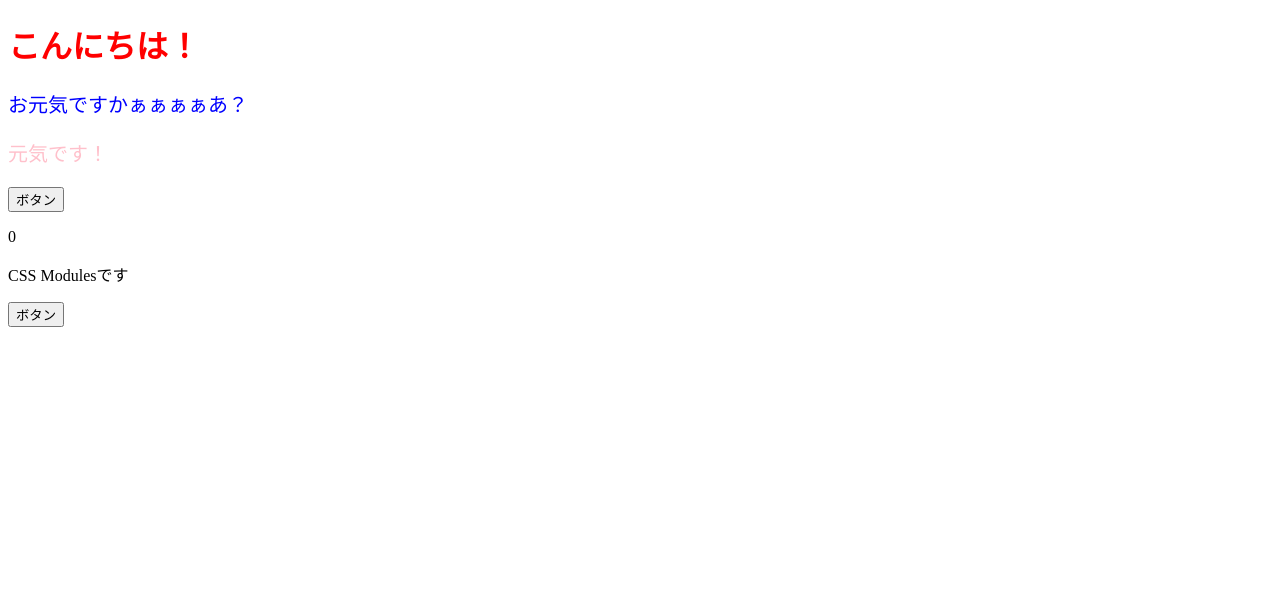
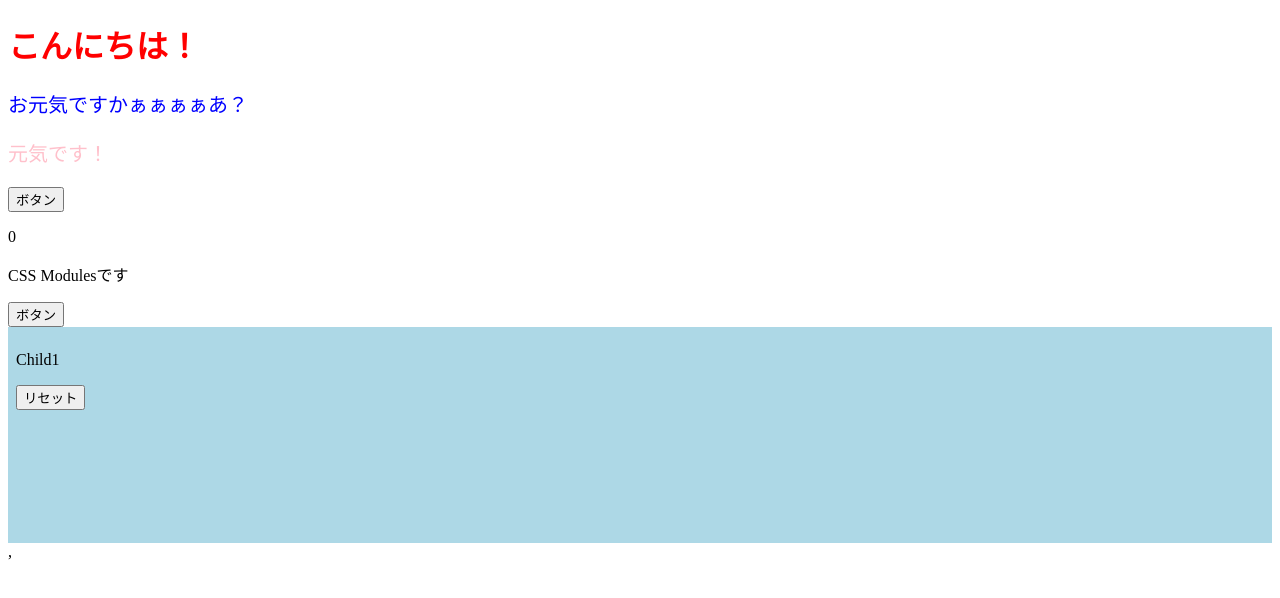
Before and after one commit to kajiharaj1/lean-react, a React (Create React App) app in the folder docker/app/react-memo/: page / in a window 1280 px wide. Shown: the top 598 px of the page. Built offline with nearby package versions, Linux system fonts and the light colour scheme.

Commit message:
グローバルなState管理

```diff
--- a/docker/app/react-memo/src/App.jsx
+++ b/docker/app/react-memo/src/App.jsx
@@ -1,15 +1,21 @@
-import { useState } from "react";
-import { useEffect } from "react";
+import { useState, memo, useCallback } from "react";
+import { Child1 } from "./components/Child1.jsx";
 import { ColoredMessage } from "./components/ColoredMessage";
 import { CssModules } from "./components/CssModules";
 
 export const App = () => {
+    console.log("Appレンダリング");
+
     // Stateの定義
     const [num, setNum] = useState(0);
 
     const onClickButton = () => {
         setNum(num + 1);
     };
+
+    const onClickReset = useCallback(() => {
+        setNum(0);
+    }, []);
 
     return (
         <>
@@ -19,6 +25,7 @@ export const App = () => {
             <button onClick={onClickButton}>ボタン</button>
             <p>{num}</p>
             <CssModules></CssModules>
+            <Child1 onClickReset={onClickReset} />
         </>
     );
 };
--- /dev/null
+++ b/docker/app/react-memo/src/components/Child1.jsx
@@ -0,0 +1,25 @@
+import { memo } from "react";
+import { useContext } from "react";
+import { AdminFlagContext } from "./providers/AdminFlagProvider";
+
+export const Child1 = memo((props) => {
+    console.log("Child1 レンダリング");
+
+    const contextValue = useContext(AdminFlagContext);
+    console.log(contextValue);
+
+    const { onClickReset } = props;
+
+    const Style = {
+        height: "200px",
+        backgroundColor: "lightblue",
+        padding: "8px",
+    };
+
+    return (
+        <div style={Style}>
+            <p>Child1</p>
+            <button onClick={onClickReset}>リセット</button>
+        </div>
+    );
+});
--- /dev/null
+++ b/docker/app/react-memo/src/components/providers/AdminFlagProvider.jsx
@@ -0,0 +1,15 @@
+import { createContext } from "react";
+
+export const AdminFlagContext = createContext({});
+
+export const AdminFlagProvider = props => {
+    const { children } = props;
+
+    const sampleObj = { sampleValue: "テスト" };
+
+    return (
+        <AdminFlagContext.Provider value={sampleObj}>
+            {children}
+        </AdminFlagContext.Provider>
+    );
+}
--- a/docker/app/react-memo/src/index.js
+++ b/docker/app/react-memo/src/index.js
@@ -1,4 +1,10 @@
 import ReactDOM from "react-dom";
 import  { App } from "./App";
+import { AdminFlagProvider } from "./components/providers/AdminFlagProvider"
 
-ReactDOM.render(<App />, document.getElementById("root"));
+ReactDOM.render(
+    <AdminFlagProvider>
+        <App />,
+    </AdminFlagProvider>,
+    document.getElementById("root")
+);
```
